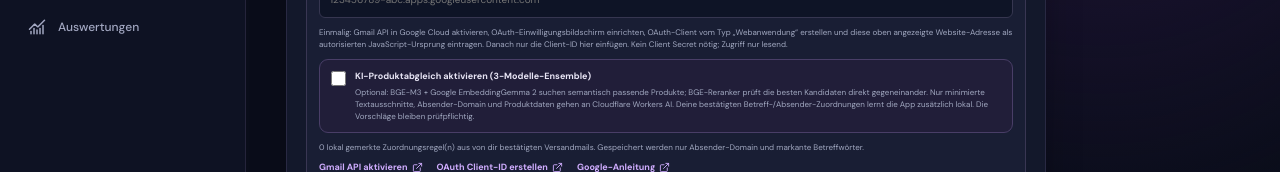
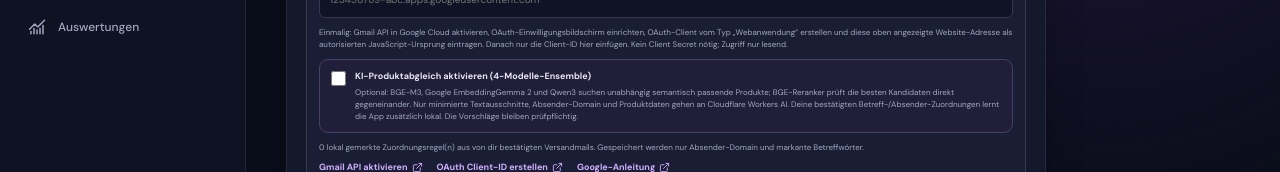
Before and after one commit to niiklas1/reselling-manager, a React (Vite) app: page / in a window 1280 px wide. Both pictures are taken after a click on the button "Einstellungen öffnen oder schließen". Shown: the part 273-445 px from the top of the page. Built offline with nearby package versions, Linux system fonts and the light colour scheme.

Commit message:
Update Gmail AI settings for the four-model ensemble

```diff
--- a/src/App.tsx
+++ b/src/App.tsx
@@ -1560,7 +1560,7 @@ function GmailShippingPanel({ products, onApply }: {
       <small>Einmalig: Gmail API in Google Cloud aktivieren, OAuth-Einwilligungsbildschirm einrichten, OAuth-Client vom Typ „Webanwendung“ erstellen und diese oben angezeigte Website-Adresse als autorisierten JavaScript-Ursprung eintragen. Danach nur die Client-ID hier einfügen. Kein Client Secret nötig; Zugriff nur lesend.</small>
       <label className="gmail-ai-toggle">
         <input type="checkbox" checked={aiMatching} onChange={event => setAiMatching(event.target.checked)}/>
-        <span><strong>KI-Produktabgleich aktivieren (3-Modelle-Ensemble)</strong><small>Optional: BGE-M3 + Google EmbeddingGemma 2 suchen semantisch passende Produkte; BGE-Reranker prüft die besten Kandidaten direkt gegeneinander. Nur minimierte Textausschnitte, Absender-Domain und Produktdaten gehen an Cloudflare Workers AI. Deine bestätigten Betreff-/Absender-Zuordnungen lernt die App zusätzlich lokal. Die Vorschläge bleiben prüfpflichtig.</small></span>
+        <span><strong>KI-Produktabgleich aktivieren (4-Modelle-Ensemble)</strong><small>Optional: BGE-M3, Google EmbeddingGemma 2 und Qwen3 suchen unabhängig semantisch passende Produkte; BGE-Reranker prüft die besten Kandidaten direkt gegeneinander. Nur minimierte Textausschnitte, Absender-Domain und Produktdaten gehen an Cloudflare Workers AI. Deine bestätigten Betreff-/Absender-Zuordnungen lernt die App zusätzlich lokal. Die Vorschläge bleiben prüfpflichtig.</small></span>
       </label>
       <small className="gmail-learning-info">{learningHints.length} lokal gemerkte Zuordnungsregel(n) aus von dir bestätigten Versandmails. Gespeichert werden nur Absender-Domain und markante Betreffwörter.</small>
       <div className="gmail-setup-links"><a href="https://console.cloud.google.com/apis/library/gmail.googleapis.com" target="_blank" rel="noreferrer">Gmail API aktivieren <ExternalLink size={11}/></a><a href="https://console.cloud.google.com/auth/clients" target="_blank" rel="noreferrer">OAuth Client-ID erstellen <ExternalLink size={11}/></a><a href="https://developers.google.com/identity/oauth2/web/guides/use-token-model" target="_blank" rel="noreferrer">Google-Anleitung <ExternalLink size={11}/></a></div>
```
